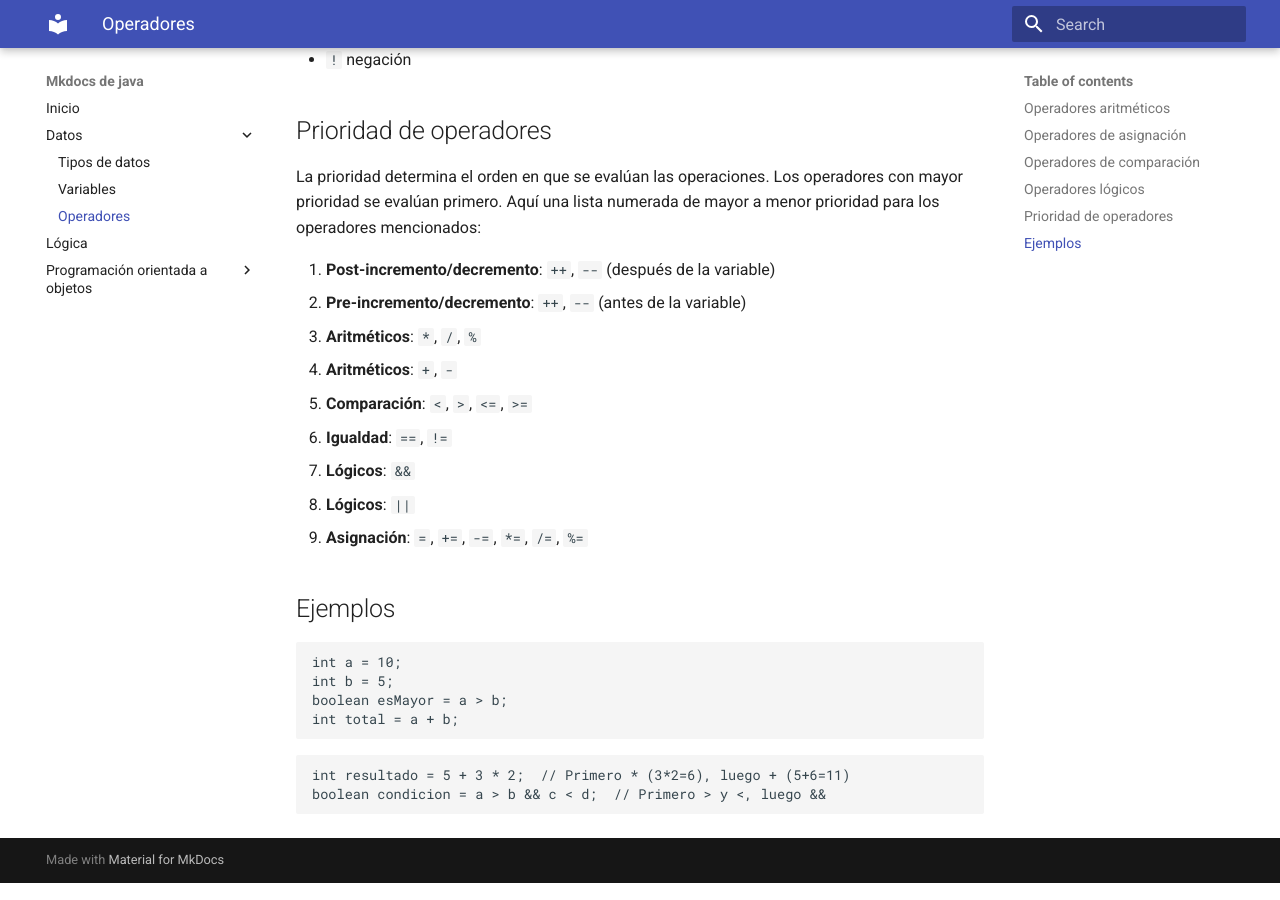
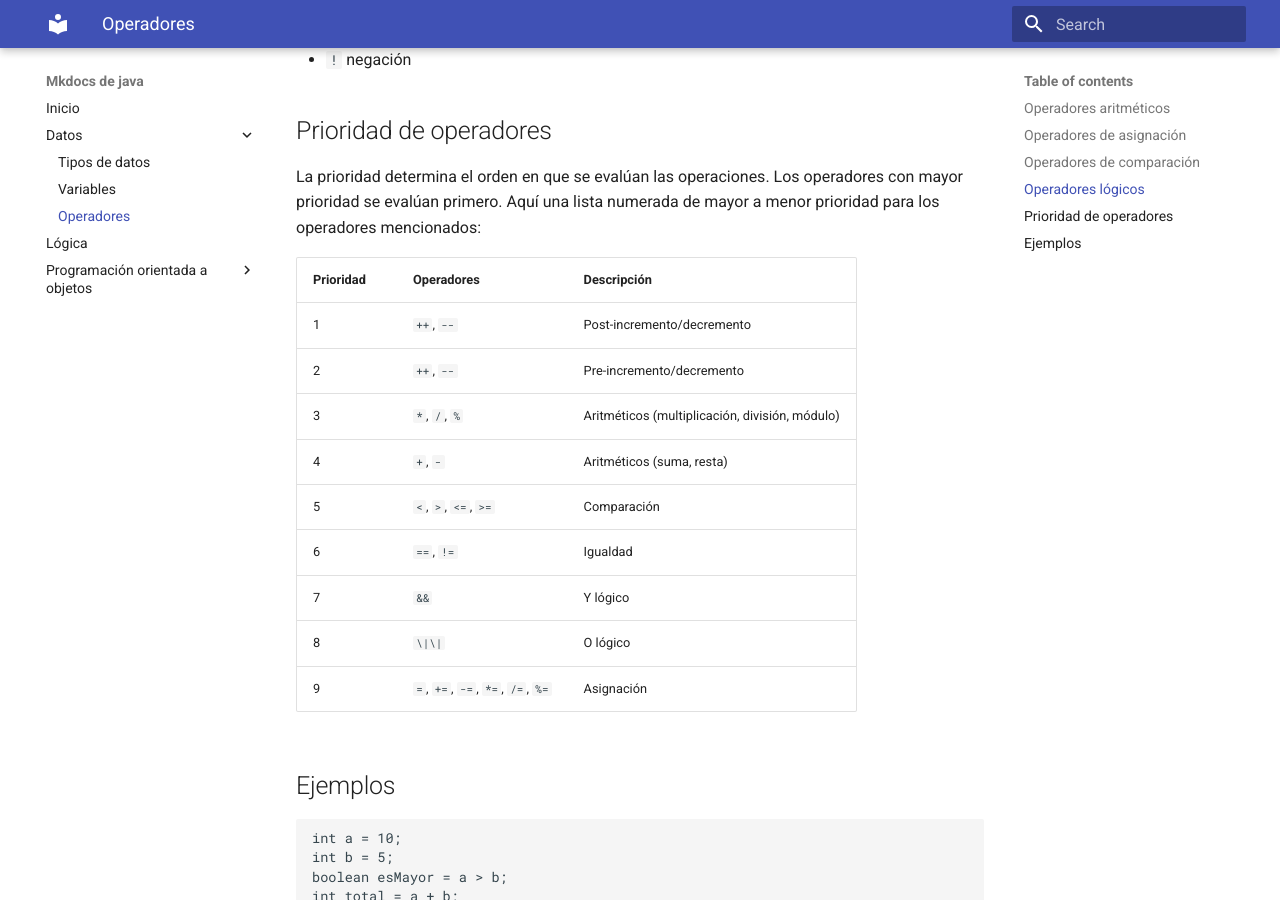
Before and after one commit to Aaron8118/markdawn-de-java, an MkDocs documentation site: the page built from docs/operadores.md, in a window 1280 px wide and 900 px high, scrolled down 1069 px. Built offline with MkDocs 1.6.1 and Material for MkDocs 9.7.7, drawn with Linux system fonts in a browser that asks for light colours.

```diff
--- a/docs/operadores.md
+++ b/docs/operadores.md
@@ -36,15 +36,17 @@ Los operadores en Java permiten realizar operaciones sobre valores y variables.
 
 La prioridad determina el orden en que se evalúan las operaciones. Los operadores con mayor prioridad se evalúan primero. Aquí una lista numerada de mayor a menor prioridad para los operadores mencionados:
 
-1. **Post-incremento/decremento**: `++`, `--` (después de la variable)
-2. **Pre-incremento/decremento**: `++`, `--` (antes de la variable)
-3. **Aritméticos**: `*`, `/`, `%`
-4. **Aritméticos**: `+`, `-`
-5. **Comparación**: `<`, `>`, `<=`, `>=`
-6. **Igualdad**: `==`, `!=`
-7. **Lógicos**: `&&`
-8. **Lógicos**: `||`
-9. **Asignación**: `=`, `+=`, `-=`, `*=`, `/=`, `%=`
+| Prioridad | Operadores | Descripción |
+|-----------|-----------|-------------|
+| 1 | `++`, `--` | Post-incremento/decremento |
+| 2 | `++`, `--` | Pre-incremento/decremento |
+| 3 | `*`, `/`, `%` | Aritméticos (multiplicación, división, módulo) |
+| 4 | `+`, `-` | Aritméticos (suma, resta) |
+| 5 | `<`, `>`, `<=`, `>=` | Comparación |
+| 6 | `==`, `!=` | Igualdad |
+| 7 | `&&` | Y lógico |
+| 8 | `\|\|` | O lógico |
+| 9 | `=`, `+=`, `-=`, `*=`, `/=`, `%=` | Asignación |
 
 ## Ejemplos
 
```
Also changed, not shown: docs/index.md (+3 -0 lines), docs/images/programacion.jpg (added).
